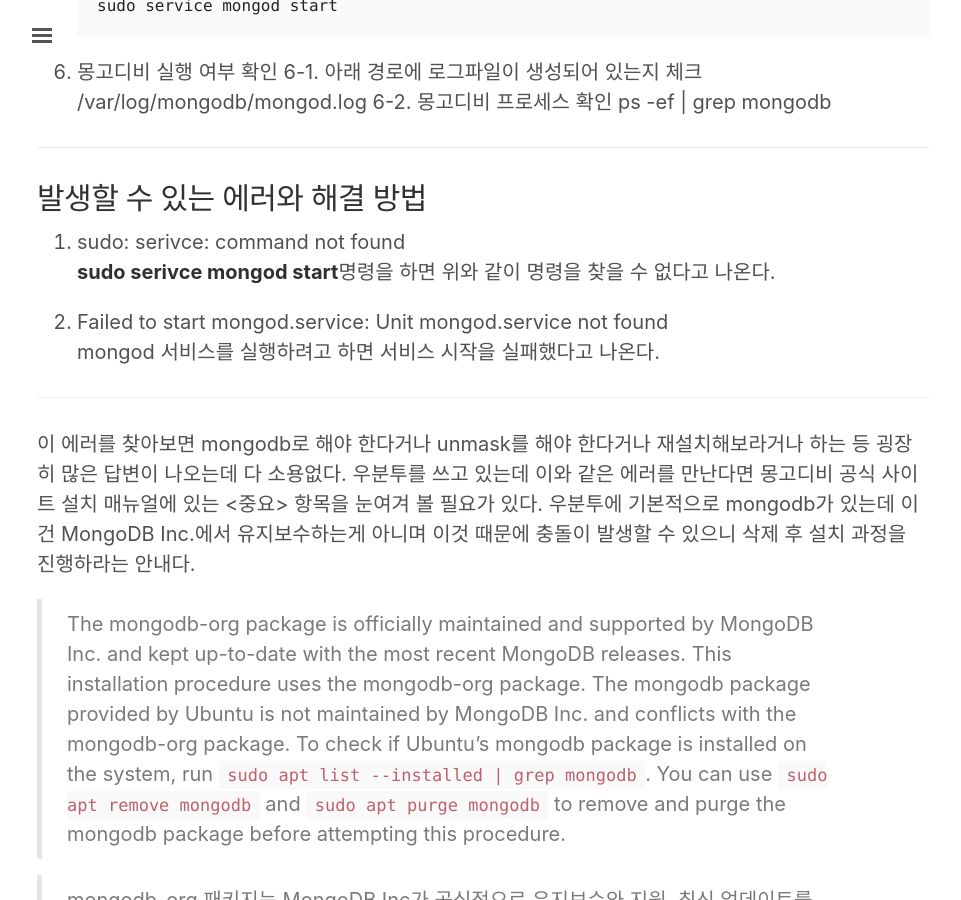
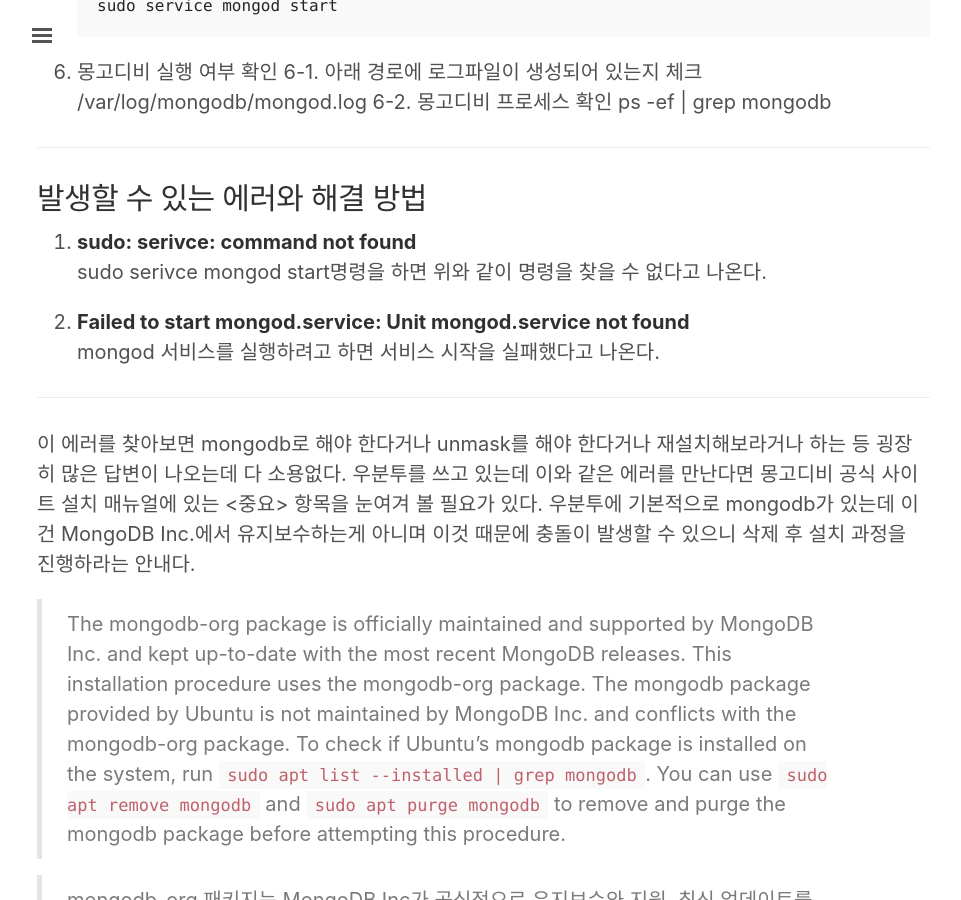
Before and after one commit to jwkcp/jwkcp.github.com, a Jekyll site: the page built from _posts/2019-02-26-how-to-install-mongodb-on-ubuntu.md, in a window 1280 px wide and 900 px high, scrolled down 1061 px. Shown: the whole window, without its empty margins (3-964 px from the left). Built offline with Jekyll 4.4.1, drawn with Linux system fonts in a browser that asks for light colours; nearby versions of some CDN libraries; comment, search, counter and statistics services are not loaded.

Commit message:
마크다운 일부 수정

```diff
--- a/_posts/2019-02-26-how-to-install-mongodb-on-ubuntu.md
+++ b/_posts/2019-02-26-how-to-install-mongodb-on-ubuntu.md
@@ -44,10 +44,10 @@
 
 ---
 ## 발생할 수 있는 에러와 해결 방법
-1. sudo: serivce: command not found
-**sudo serivce mongod start**명령을 하면 위와 같이 명령을 찾을 수 없다고 나온다.
+1. **sudo: serivce: command not found**
+sudo serivce mongod start명령을 하면 위와 같이 명령을 찾을 수 없다고 나온다.
 
-2. Failed to start mongod.service: Unit mongod.service not found
+2. **Failed to start mongod.service: Unit mongod.service not found**
 mongod 서비스를 실행하려고 하면 서비스 시작을 실패했다고 나온다.
 
 ---
```
